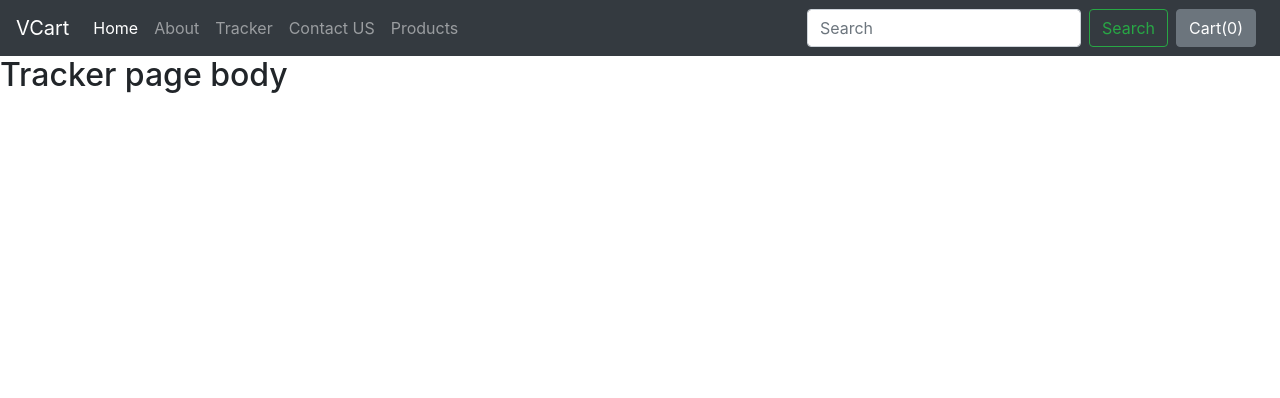
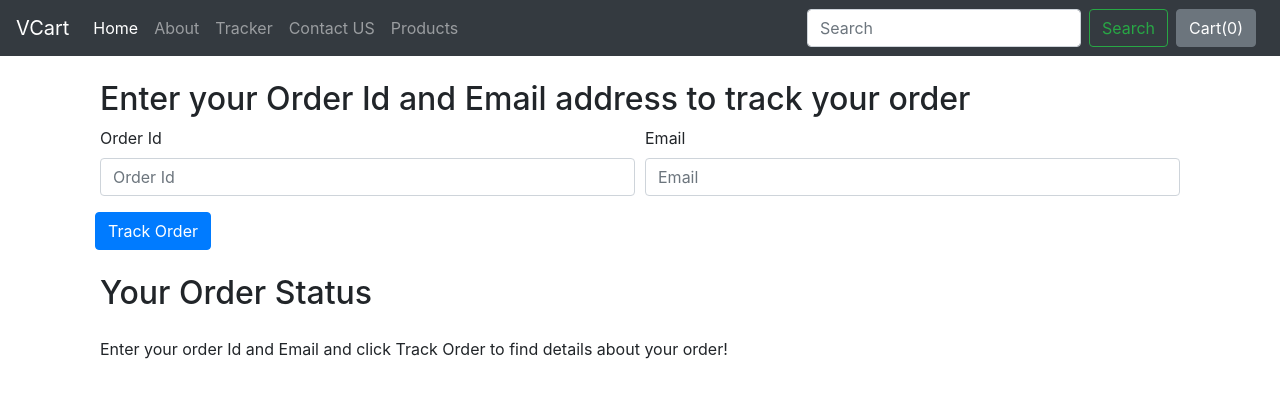
Before and after one commit to anandvmclt/Shoppingcart, a Django app: page /shop/tracker in a window 1280 px wide. Shown: the top 398 px of the page. Run offline with Django 3.2, Linux system fonts and the light colour scheme; some libraries are stand-ins or nearby versions.

Commit message:
13.2 Video#51- Copied - Tracker page added

```diff
--- a/mac/shop/admin.py
+++ b/mac/shop/admin.py
@@ -1,8 +1,8 @@
 from django.contrib import admin
 
 # Register your models here.
-from .models import Product, Contact, Orders
-
+from .models import Product, Contact, Orders, OrderUpdate
 admin.site.register(Product)
 admin.site.register(Contact)
 admin.site.register(Orders)
+admin.site.register(OrderUpdate)
--- a/mac/shop/templates/shop/tracker.html
+++ b/mac/shop/templates/shop/tracker.html
@@ -1,7 +1,67 @@
 {% extends 'shop/basic.html' %}
-
-{% block title %} vCart- Tracker page{% endblock %}
-
+{% block title%} My Awesome Cart Tracker{% endblock %}
 {% block body %}
-<h2> Tracker page body</h2>
+<div class="container">
+    <div class="col my-4">
+        <h2>Enter your Order Id and Email address to track your order</h2>
+        <form method="post" action="#" id="trackerForm">{% csrf_token %}
+            <div class="form-row">
+                <div class="form-group col-md-6">
+                    <label for="inputname">Order Id</label>
+                    <input type="text" class="form-control" id="orderId" name="orderId" placeholder="Order Id">
+                </div>
+                <div class="form-group col-md-6">
+                    <label for="inputEmail4">Email</label>
+                    <input type="email" class="form-control" id="email" name="email" placeholder="Email">
+                </div>
+                <button type="submit" class="btn btn-primary">Track Order</button>
+            </div>
+    </div>
+    <div class="col my-4">
+        <h2>Your Order Status</h2>
+        <div class="my-4">
+            <ul class="list-group" id="items">
+            	Enter your order Id and Email and click Track Order to find details about your order!
+            </ul>
+        </div>
+    </div>
+</div>
 {% endblock %}
+{% block js %}
+<script>
+$('#trackerForm').submit(function(event) {
+    $('#items').empty();
+    var formData = {
+        'orderId': $('input[name=orderId]').val(),
+        'email': $('input[name=email]').val(),
+        'csrfmiddlewaretoken': $('input[name=csrfmiddlewaretoken]').val()
+    };
+    $.ajax({
+            type: 'POST',
+            url: '/shop/tracker/',
+            data: formData,
+            encode: true
+        })
+        .done(function(data) {
+            console.log(data)
+            updates = JSON.parse(data);
+            if (updates.length > 0 & updates != {}) {
+                for (i = 0; i < updates.length; i++) {
+                    let text = updates[i]['text'];
+                    let time = updates[i]['time'];
+                    mystr = `<li class="list-group-item d-flex justify-content-between align-items-center">
+                    ${text}
+                    <span class="badge badge-primary badge-pill">${time}</span>
+                </li>`
+                    $('#items').append(mystr);
+                }
+            } else {
+            	mystr = `<li class="list-group-item d-flex justify-content-between align-items-center">
+                    Sorry, We are not able to fetch this order id and email. Make sure to type correct order Id and email</li>`
+            	$('#items').append(mystr);
+            }
+        });
+    event.preventDefault();
+});
+</script>
+{% endblock %}
--- a/mac/shop/views.py
+++ b/mac/shop/views.py
@@ -1,8 +1,9 @@
 from django.shortcuts import render
-from .models import Product, Contact, Orders
+from .models import Product, Contact, Orders, OrderUpdate
 from math import ceil
 from django.http import HttpResponse
 from datetime import datetime
+import json
 
 
 # Create your views here.
@@ -45,6 +46,23 @@ def contact(request):
 
 
 def tracker(request):
+    if request.method=="POST":
+        orderId = request.POST.get('orderId', '')
+        email = request.POST.get('email', '')
+        try:
+            order = Orders.objects.filter(order_id=orderId, email=email)
+            if len(order)>0:
+                update = OrderUpdate.objects.filter(order_id=orderId)
+                updates = []
+                for item in update:
+                    updates.append({'text': item.update_desc, 'time': item.timestamp})
+                    response = json.dumps(updates, default=str)
+                return HttpResponse(response)
+            else:
+                return HttpResponse('{}')
+        except Exception as e:
+            return HttpResponse('{}')
+
     return render(request, 'shop/tracker.html')
 
 
@@ -70,6 +88,8 @@ def checkout(request):
         zip_code = request.POST.get('zip_code')
         order = Orders(items_json=items_json, name=name, email=email, phone=phone, address=address, city=city, state=state, zip_code=zip_code, date=datetime.now())
         order.save()
+        update = OrderUpdate(order_id=order.order_id, update_desc="The order has been placed")
+        update.save()
         thankyou = True
         id = order.order_id
         return render(request, 'shop/checkout.html', {'thank':thankyou, 'id':id})
```
Also changed, not shown: mac/shop/models.py (+9 -0 lines), mac/db.sqlite3, mac/shop/migrations/0005_orderupdate.py (added).
